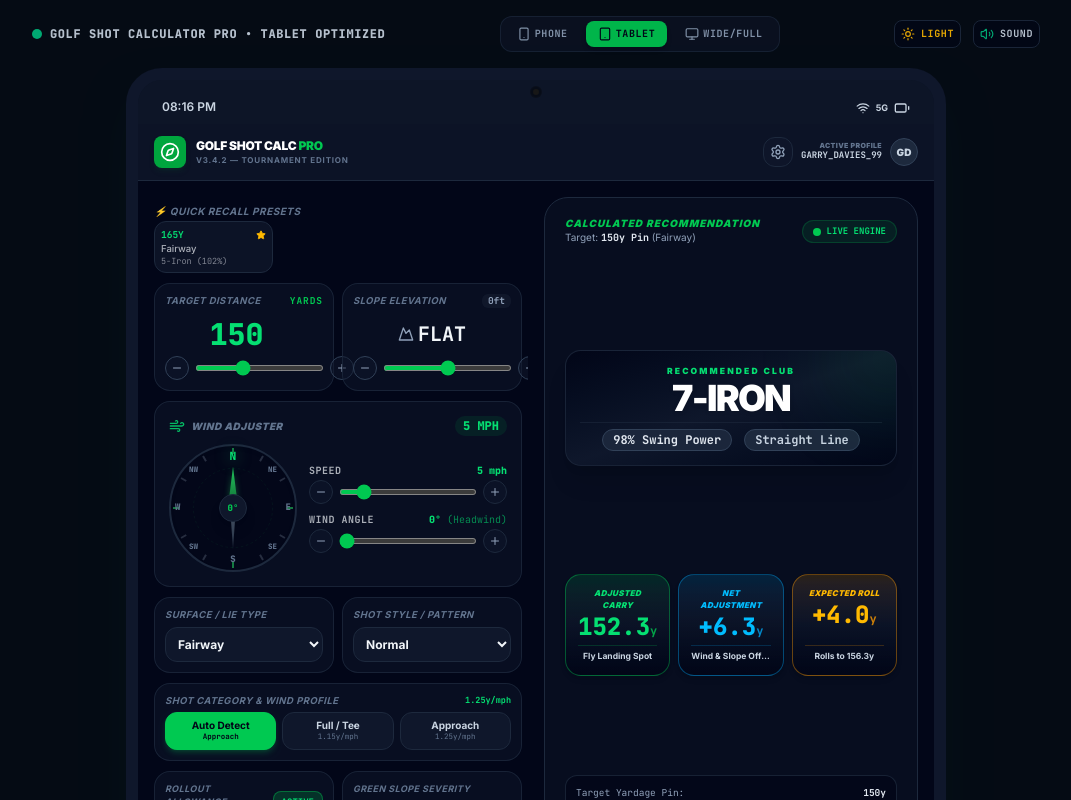
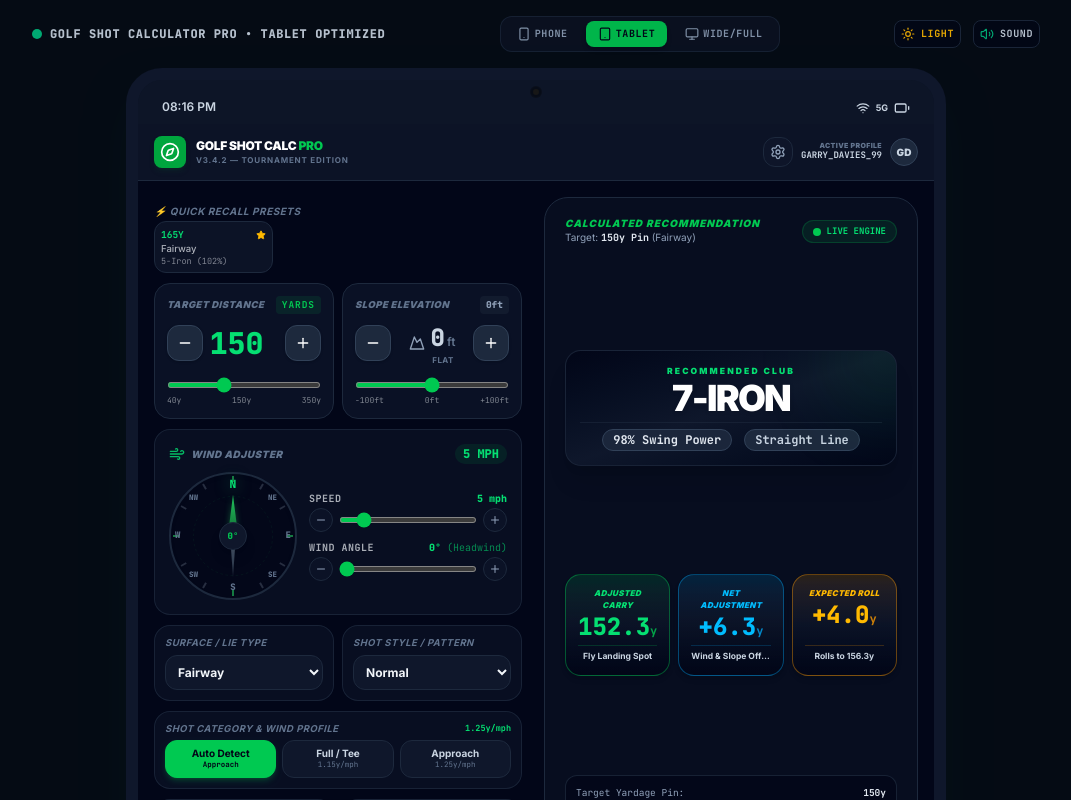
Before and after one commit to garry1963/Golf-Shot-Calculator-Pro, a React (Vite) app: page / in a window 1280 px wide. Shown: the top 800 px of the page, without its empty margins (104-1175 px from the left). Built offline with nearby package versions, Linux system fonts and the light colour scheme.

Commit message:
Add files via upload

```diff
--- a/src/App.tsx
+++ b/src/App.tsx
@@ -882,40 +882,66 @@ export default function App() {
                   <div className="grid grid-cols-2 gap-2">
 
                     {/* Target Distance Keypad Slider */}
-                    <div className={`p-2.5 rounded-2xl border flex flex-col justify-between ${
-                      theme === 'dark' ? 'bg-slate-900/50 border-slate-800/80' : 'bg-white border-slate-200'
+                    <div className={`p-2.5 sm:p-3 rounded-2xl border flex flex-col justify-between ${
+                      theme === 'dark' ? 'bg-slate-900/70 border-slate-800' : 'bg-white border-slate-200 shadow-sm'
                     }`}>
                       <div className="flex items-center justify-between mb-1">
-                        <span className="text-[9.5px] text-slate-500 uppercase font-bold tracking-wider italic">Target Distance</span>
-                        <span className="text-[9.5px] font-bold font-mono text-green-500 uppercase tracking-widest">Yards</span>
-                      </div>
-
-                      <div className="text-center py-1">
-                        <input
-                          type="number"
-                          value={targetDistance}
-                          onChange={(e) => {
-                            setTargetDistance(Math.max(1, Number(e.target.value)));
-                            triggerHaptic('click');
-                          }}
-                          className={`text-2xl sm:text-3xl font-extrabold font-mono text-center w-full bg-transparent focus:outline-none ${
-                            theme === 'dark' ? 'text-green-400' : 'text-slate-900'
-                          }`}
-                        />
-                      </div>
-
-                      <div className="flex items-center gap-1.5">
+                        <span className="text-[9.5px] text-slate-500 uppercase font-black tracking-wider italic">Target Distance</span>
+                        <span className="text-[9.5px] font-bold font-mono text-green-500 uppercase tracking-widest bg-green-500/10 px-1.5 py-0.5 rounded">Yards</span>
+                      </div>
+
+                      {/* Prominent Stepper Row */}
+                      <div className="flex items-center justify-between gap-1.5 py-1">
                         <button
                           type="button"
                           onClick={() => {
                             setTargetDistance(prev => Math.max(40, prev - 1));
                             triggerHaptic('click');
                           }}
-                          className="w-6 h-6 shrink-0 rounded-full border border-slate-700 dark:border-slate-800 hover:border-green-500 flex items-center justify-center text-slate-400 hover:text-green-400 bg-slate-900/50 active:scale-90 transition-all select-none cursor-pointer"
+                          className={`w-8 h-8 sm:w-9 sm:h-9 shrink-0 rounded-xl border flex items-center justify-center font-bold transition-all active:scale-90 select-none cursor-pointer shadow-sm ${
+                            theme === 'dark'
+                              ? 'bg-slate-800 hover:bg-slate-700 border-slate-700 text-white hover:text-green-400 hover:border-green-500'
+                              : 'bg-slate-100 hover:bg-slate-200 border-slate-300 text-slate-900 hover:text-green-600 hover:border-green-500'
+                          }`}
                           title="Decrease by 1 yard"
+                          aria-label="Decrease target distance by 1 yard"
                         >
-                          <Minus className="h-3 w-3" />
+                          <Minus className="h-4 w-4" />
                         </button>
+
+                        <div className="flex-1 text-center min-w-0">
+                          <input
+                            type="number"
+                            value={targetDistance}
+                            onChange={(e) => {
+                              setTargetDistance(Math.max(1, Number(e.target.value)));
+                              triggerHaptic('click');
+                            }}
+                            className={`text-2xl sm:text-3xl font-black font-mono text-center w-full bg-transparent focus:outline-none ${
+                              theme === 'dark' ? 'text-green-400' : 'text-slate-900'
+                            }`}
+                          />
+                        </div>
+
+                        <button
+                          type="button"
+                          onClick={() => {
+                            setTargetDistance(prev => Math.min(350, prev + 1));
+                            triggerHaptic('click');
+                          }}
+                          className={`w-8 h-8 sm:w-9 sm:h-9 shrink-0 rounded-xl border flex items-center justify-center font-bold transition-all active:scale-90 select-none cursor-pointer shadow-sm ${
+                            theme === 'dark'
+                              ? 'bg-slate-800 hover:bg-slate-700 border-slate-700 text-white hover:text-green-400 hover:border-green-500'
+                              : 'bg-slate-100 hover:bg-slate-200 border-slate-300 text-slate-900 hover:text-green-600 hover:border-green-500'
+                          }`}
+                          title="Increase by 1 yard"
+                          aria-label="Increase target distance by 1 yard"
+                        >
+                          <Plus className="h-4 w-4" />
+                        </button>
+                      </div>
+
+                      <div className="space-y-0.5 pt-0.5">
                         <input
                           type="range"
                           min={40}
@@ -926,29 +952,23 @@ export default function App() {
                             setTargetDistance(Number(e.target.value));
                             if (Number(e.target.value) % 10 === 0) triggerHaptic('click');
                           }}
-                          className="flex-1 accent-green-500 h-1.5 rounded-lg cursor-pointer"
+                          className="w-full accent-green-500 h-1.5 rounded-lg cursor-pointer bg-slate-800"
                         />
-                        <button
-                          type="button"
-                          onClick={() => {
-                            setTargetDistance(prev => Math.min(350, prev + 1));
-                            triggerHaptic('click');
-                          }}
-                          className="w-6 h-6 shrink-0 rounded-full border border-slate-700 dark:border-slate-800 hover:border-green-500 flex items-center justify-center text-slate-400 hover:text-green-400 bg-slate-900/50 active:scale-90 transition-all select-none cursor-pointer"
-                          title="Increase by 1 yard"
-                        >
-                          <Plus className="h-3 w-3" />
-                        </button>
+                        <div className="flex justify-between text-[8px] font-mono opacity-50">
+                          <span>40y</span>
+                          <span>150y</span>
+                          <span>350y</span>
+                        </div>
                       </div>
                     </div>
 
                     {/* Slope Elevation */}
-                    <div className={`p-2.5 rounded-2xl border flex flex-col justify-between ${
-                      theme === 'dark' ? 'bg-slate-900/50 border-slate-800/80' : 'bg-white border-slate-200'
+                    <div className={`p-2.5 sm:p-3 rounded-2xl border flex flex-col justify-between ${
+                      theme === 'dark' ? 'bg-slate-900/70 border-slate-800' : 'bg-white border-slate-200 shadow-sm'
                     }`}>
                       <div className="flex items-center justify-between mb-1">
-                        <span className="text-[9.5px] text-slate-500 uppercase font-bold tracking-wider italic">Slope Elevation</span>
-                        <span className={`text-[9.5px] font-mono font-bold px-1.5 rounded-md ${
+                        <span className="text-[9.5px] text-slate-500 uppercase font-black tracking-wider italic">Slope Elevation</span>
+                        <span className={`text-[9.5px] font-mono font-extrabold px-1.5 py-0.5 rounded ${
                           elevation > 0
                             ? 'bg-rose-500/10 text-rose-400'
                             : elevation < 0 ? 'bg-green-500/10 text-green-400' : 'bg-slate-500/10 text-slate-400'
@@ -957,31 +977,65 @@ export default function App() {
                         </span>
                       </div>
 
-                      <div className="text-center py-1 flex items-center justify-center gap-1">
-                        {elevation > 0 ? (
-                          <Mountain className="h-4 w-4 text-rose-500 animate-bounce" />
-                        ) : elevation < 0 ? (
-                          <Mountain className="h-4 w-4 text-green-400 rotate-180" />
-                        ) : (
-                          <Mountain className="h-4 w-4 text-slate-400" />
-                        )}
-                        <span className="text-lg sm:text-xl font-bold font-mono">
-                          {elevation === 0 ? 'FLAT' : elevation > 0 ? `Uphill` : `Downhill`}
-                        </span>
-                      </div>
-
-                      <div className="flex items-center gap-1.5">
+                      {/* Prominent Stepper Row */}
+                      <div className="flex items-center justify-between gap-1.5 py-1">
                         <button
                           type="button"
                           onClick={() => {
                             setElevation(prev => Math.max(-100, prev - 1));
                             triggerHaptic('click');
                           }}
-                          className="w-6 h-6 shrink-0 rounded-full border border-slate-700 dark:border-slate-800 hover:border-green-500 flex items-center justify-center text-slate-400 hover:text-green-400 bg-slate-900/50 active:scale-90 transition-all select-none cursor-pointer"
+                          className={`w-8 h-8 sm:w-9 sm:h-9 shrink-0 rounded-xl border flex items-center justify-center font-bold transition-all active:scale-90 select-none cursor-pointer shadow-sm ${
+                            theme === 'dark'
+                              ? 'bg-slate-800 hover:bg-slate-700 border-slate-700 text-white hover:text-green-400 hover:border-green-500'
+                              : 'bg-slate-100 hover:bg-slate-200 border-slate-300 text-slate-900 hover:text-green-600 hover:border-green-500'
+                          }`}
                           title="Decrease by 1 ft"
+                          aria-label="Decrease elevation by 1 ft"
                         >
-                          <Minus className="h-3 w-3" />
+                          <Minus className="h-4 w-4" />
                         </button>
+
+                        <div className="flex-1 text-center min-w-0 flex items-center justify-center gap-1.5">
+                          {elevation > 0 ? (
+                            <Mountain className="h-4 w-4 text-rose-500 shrink-0 animate-bounce" />
+                          ) : elevation < 0 ? (
+                            <Mountain className="h-4 w-4 text-green-400 shrink-0 rotate-180" />
+                          ) : (
+                            <Mountain className="h-4 w-4 text-slate-400 shrink-0" />
+                          )}
+                          <div className="flex flex-col items-center leading-none">
+                            <span className={`text-xl sm:text-2xl font-black font-mono ${
+                              elevation > 0 ? 'text-rose-400' : elevation < 0 ? 'text-green-400' : 'text-slate-300'
+                            }`}>
+                              {elevation > 0 ? `+${elevation}` : elevation}
+                              <span className="text-xs font-semibold font-sans text-slate-500 ml-0.5">ft</span>
+                            </span>
+                            <span className="text-[8px] font-bold uppercase text-slate-500 tracking-wider mt-0.5">
+                              {elevation === 0 ? 'Flat' : elevation > 0 ? 'Uphill' : 'Downhill'}
+                            </span>
+                          </div>
+                        </div>
+
+                        <button
+                          type="button"
+                          onClick={() => {
+                            setElevation(prev => Math.min(100, prev + 1));
+                            triggerHaptic('click');
+                          }}
+                          className={`w-8 h-8 sm:w-9 sm:h-9 shrink-0 rounded-xl border flex items-center justify-center font-bold transition-all active:scale-90 select-none cursor-pointer shadow-sm ${
+                            theme === 'dark'
+                              ? 'bg-slate-800 hover:bg-slate-700 border-slate-700 text-white hover:text-green-400 hover:border-green-500'
+                              : 'bg-slate-100 hover:bg-slate-200 border-slate-300 text-slate-900 hover:text-green-600 hover:border-green-500'
+                          }`}
+                          title="Increase by 1 ft"
+                          aria-label="Increase elevation by 1 ft"
+                        >
+                          <Plus className="h-4 w-4" />
+                        </button>
+                      </div>
+
+                      <div className="space-y-0.5 pt-0.5">
                         <input
                           type="range"
                           min={-100}
@@ -992,19 +1046,13 @@ export default function App() {
                             setElevation(Number(e.target.value));
                             if (Number(e.target.value) % 10 === 0) triggerHaptic('click');
                           }}
-                          className="flex-1 accent-green-500 h-1.5 rounded-lg cursor-pointer"
+                          className="w-full accent-green-500 h-1.5 rounded-lg cursor-pointer bg-slate-800"
                         />
-                        <button
-                          type="button"
-                          onClick={() => {
-                            setElevation(prev => Math.min(100, prev + 1));
-                            triggerHaptic('click');
-                          }}
-                          className="w-6 h-6 shrink-0 rounded-full border border-slate-700 dark:border-slate-800 hover:border-green-500 flex items-center justify-center text-slate-400 hover:text-green-400 bg-slate-900/50 active:scale-90 transition-all select-none cursor-pointer"
-                          title="Increase by 1 ft"
-                        >
-                          <Plus className="h-3 w-3" />
-                        </button>
+                        <div className="flex justify-between text-[8px] font-mono opacity-50">
+                          <span>-100ft</span>
+                          <span>0ft</span>
+                          <span>+100ft</span>
+                        </div>
                       </div>
                     </div>
                   </div>
@@ -1741,10 +1789,14 @@ export default function App() {
                           setPracticeDistance(prev => Math.max(60, prev - 1));
                           triggerHaptic('click');
                         }}
-                        className="w-5 h-5 shrink-0 rounded-full border border-slate-750 dark:border-slate-800 hover:border-green-500 flex items-center justify-center text-slate-400 hover:text-green-400 bg-slate-900/50 active:scale-90 transition-all select-none cursor-pointer"
+                        className={`w-7 h-7 sm:w-8 sm:h-8 shrink-0 rounded-lg border flex items-center justify-center font-bold transition-all active:scale-90 select-none cursor-pointer shadow-sm ${
+                          theme === 'dark'
+                            ? 'bg-slate-800 hover:bg-slate-700 border-slate-700 text-white hover:text-green-400 hover:border-green-500'
+                            : 'bg-white hover:bg-slate-100 border-slate-300 text-slate-800 hover:text-green-600 hover:border-green-500'
+                        }`}
                         title="Decrease by 1 yard"
                       >
-                        <Minus className="h-2.5 w-2.5" />
+                        <Minus className="h-3.5 w-3.5" />
                       </button>
                       <input
                         type="range"
@@ -1756,7 +1808,7 @@ export default function App() {
                           setPracticeDistance(Number(e.target.value));
                           triggerHaptic('click');
                         }}
-                        className="flex-1 accent-green-500 h-1 rounded"
+                        className="flex-1 accent-green-500 h-1.5 rounded cursor-pointer bg-slate-800"
                       />
                       <button
                         type="button"
@@ -1764,10 +1816,14 @@ export default function App() {
                           setPracticeDistance(prev => Math.min(300, prev + 1));
                           triggerHaptic('click');
                         }}
-                        className="w-5 h-5 shrink-0 rounded-full border border-slate-750 dark:border-slate-800 hover:border-green-500 flex items-center justify-center text-slate-400 hover:text-green-400 bg-slate-900/50 active:scale-90 transition-all select-none cursor-pointer"
+                        className={`w-7 h-7 sm:w-8 sm:h-8 shrink-0 rounded-lg border flex items-center justify-center font-bold transition-all active:scale-90 select-none cursor-pointer shadow-sm ${
+                          theme === 'dark'
+                            ? 'bg-slate-800 hover:bg-slate-700 border-slate-700 text-white hover:text-green-400 hover:border-green-500'
+                            : 'bg-white hover:bg-slate-100 border-slate-300 text-slate-800 hover:text-green-600 hover:border-green-500'
+                        }`}
                         title="Increase by 1 yard"
                       >
-                        <Plus className="h-2.5 w-2.5" />
+                        <Plus className="h-3.5 w-3.5" />
                       </button>
                     </div>
                   </div>
@@ -1786,10 +1842,14 @@ export default function App() {
                           setPracticeElevation(prev => Math.max(-80, prev - 1));
                           triggerHaptic('click');
                         }}
-                        className="w-5 h-5 shrink-0 rounded-full border border-slate-750 dark:border-slate-800 hover:border-green-500 flex items-center justify-center text-slate-400 hover:text-green-400 bg-slate-900/50 active:scale-90 transition-all select-none cursor-pointer"
+                        className={`w-7 h-7 sm:w-8 sm:h-8 shrink-0 rounded-lg border flex items-center justify-center font-bold transition-all active:scale-90 select-none cursor-pointer shadow-sm ${
+                          theme === 'dark'
+                            ? 'bg-slate-800 hover:bg-slate-700 border-slate-700 text-white hover:text-green-400 hover:border-green-500'
+                            : 'bg-white hover:bg-slate-100 border-slate-300 text-slate-800 hover:text-green-600 hover:border-green-500'
+                        }`}
                         title="Decrease by 1 ft"
                       >
-                        <Minus className="h-2.5 w-2.5" />
+                        <Minus className="h-3.5 w-3.5" />
                       </button>
                       <input
                         type="range"
@@ -1800,7 +1860,7 @@ export default function App() {
                           setPracticeElevation(Number(e.target.value));
                           triggerHaptic('click');
                         }}
-                        className="flex-1 accent-green-500 h-1 rounded"
+                        className="flex-1 accent-green-500 h-1.5 rounded cursor-pointer bg-slate-800"
                       />
                       <button
                         type="button"
@@ -1808,10 +1868,14 @@ export default function App() {
                           setPracticeElevation(prev => Math.min(80, prev + 1));
                           triggerHaptic('click');
                         }}
-                        className="w-5 h-5 shrink-0 rounded-full border border-slate-750 dark:border-slate-800 hover:border-green-500 flex items-center justify-center text-slate-400 hover:text-green-400 bg-slate-900/50 active:scale-90 transition-all select-none cursor-pointer"
+                        className={`w-7 h-7 sm:w-8 sm:h-8 shrink-0 rounded-lg border flex items-center justify-center font-bold transition-all active:scale-90 select-none cursor-pointer shadow-sm ${
+                          theme === 'dark'
+                            ? 'bg-slate-800 hover:bg-slate-700 border-slate-700 text-white hover:text-green-400 hover:border-green-500'
+                            : 'bg-white hover:bg-slate-100 border-slate-300 text-slate-800 hover:text-green-600 hover:border-green-500'
+                        }`}
                         title="Increase by 1 ft"
                       >
-                        <Plus className="h-2.5 w-2.5" />
+                        <Plus className="h-3.5 w-3.5" />
                       </button>
                     </div>
                   </div>
@@ -1830,10 +1894,15 @@ export default function App() {
                           setPracticeWindSpeed(prev => Math.max(0, prev - 1));
                           triggerHaptic('click');
                         }}
-                        className="w-5 h-5 shrink-0 rounded-full border border-slate-750 dark:border-slate-800 hover:border-green-500 flex items-center justify-center text-slate-400 hover:text-green-400 bg-slate-900/50 active:scale-90 transition-all select-none cursor-pointer"
+                        className={`w-7 h-7 sm:w-8 sm:h-8 shrink-0 rounded-lg border flex items-center justify-center font-bold transition-all active:scale-90 select-none cursor-pointer shadow-sm ${
+                          theme === 'dark'
+                            ? 'bg-slate-800 hover:bg-slate-700 border-slate-700 text-white hover:text-green-400 hover:border-green-500'
+                            : 'bg-white hover:bg-slate-100 border-slate-300 text-slate-800 hover:text-green-600 hover:border-green-500'
+                        }`}
                         title="Decrease by 1 mph"
+                        aria-label="Decrease wind speed by 1 mph"
                       >
-                        <Minus className="h-2.5 w-2.5" />
+                        <Minus className="h-3.5 w-3.5" />
                       </button>
                       <input
                         type="range"
@@ -1844,7 +1913,7 @@ export default function App() {
                           setPracticeWindSpeed(Number(e.target.value));
                           triggerHaptic('click');
                         }}
-                        className="flex-1 accent-green-500 h-1 rounded animate-none"
+                        className="flex-1 accent-green-500 h-1.5 rounded cursor-pointer bg-slate-800"
                       />
                       <button
                         type="button"
@@ -1852,10 +1921,15 @@ export default function App() {
                           setPracticeWindSpeed(prev => Math.min(30, prev + 1));
                           triggerHaptic('click');
                         }}
-                        className="w-5 h-5 shrink-0 rounded-full border border-slate-750 dark:border-slate-800 hover:border-green-500 flex items-center justify-center text-slate-400 hover:text-green-400 bg-slate-900/50 active:scale-90 transition-all select-none cursor-pointer"
+                        className={`w-7 h-7 sm:w-8 sm:h-8 shrink-0 rounded-lg border flex items-center justify-center font-bold transition-all active:scale-90 select-none cursor-pointer shadow-sm ${
+                          theme === 'dark'
+                            ? 'bg-slate-800 hover:bg-slate-700 border-slate-700 text-white hover:text-green-400 hover:border-green-500'
+                            : 'bg-white hover:bg-slate-100 border-slate-300 text-slate-800 hover:text-green-600 hover:border-green-500'
+                        }`}
                         title="Increase by 1 mph"
+                        aria-label="Increase wind speed by 1 mph"
                       >
-                        <Plus className="h-2.5 w-2.5" />
+                        <Plus className="h-3.5 w-3.5" />
                       </button>
                     </div>
                   </div>
```
